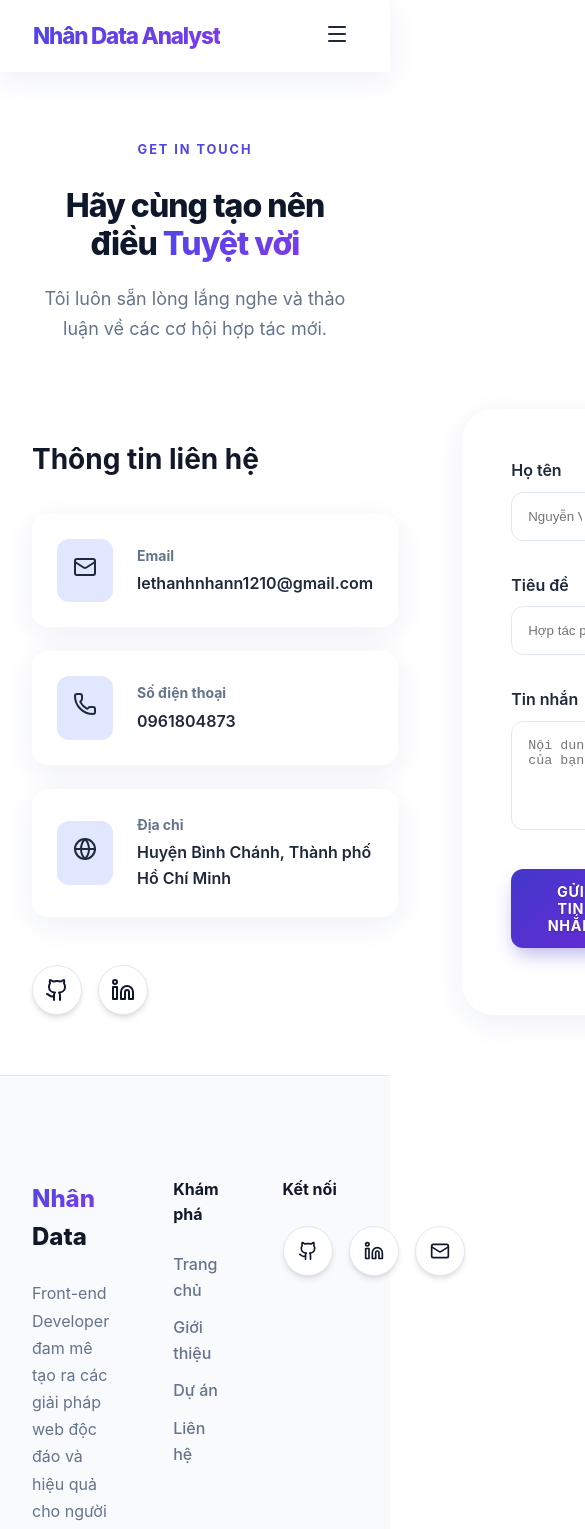
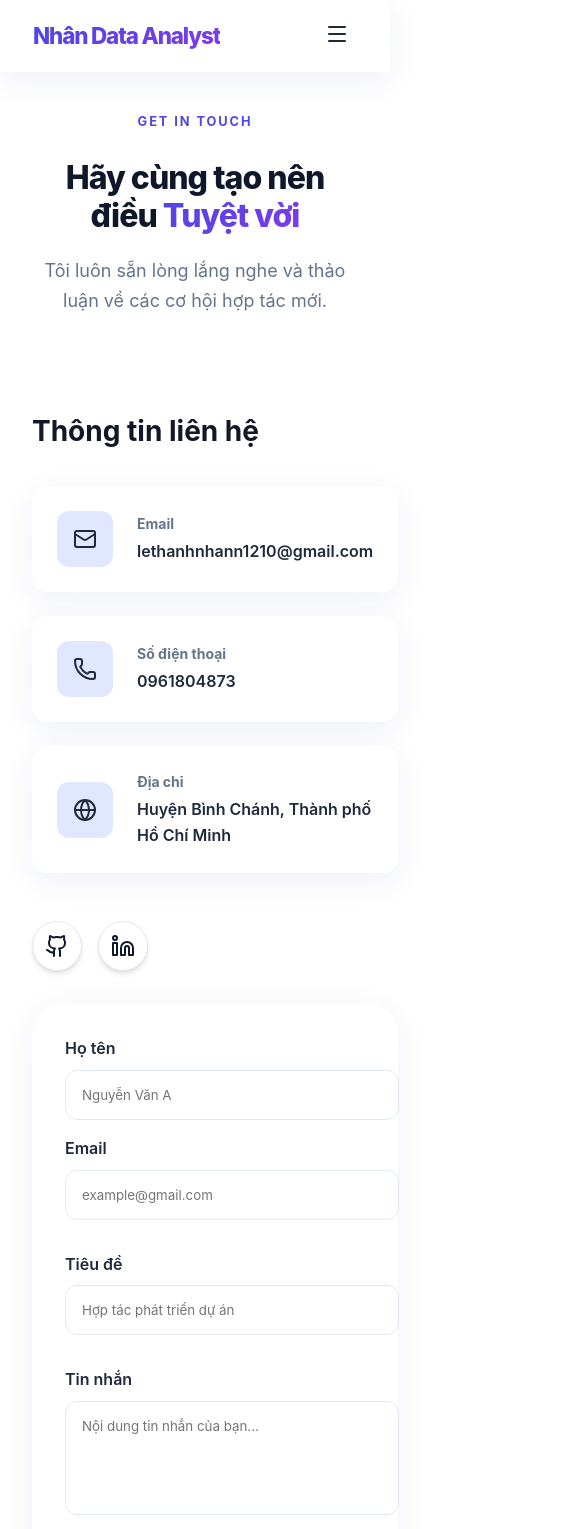
Before and after one commit to LeThanhNhan1210/Portfolio-Nhan, a React (Vite) app in the folder react-portfolio/: page /Portfolio-Nhan/contact in a window 390 px wide. Shown: the top 1529 px of the page, 585 px wide, since content can reach past the window. Built offline with nearby package versions, Linux system fonts and the light colour scheme.

Commit message:
Final front end web
Final

```diff
--- a/react-portfolio/package.json
+++ b/react-portfolio/package.json
@@ -8,7 +8,7 @@
     "build": "vite build",
     "lint": "eslint .",
     "preview": "vite preview",
-    "deploy": "npm run build && gh-pages -d dist"
+    "deploy": "npm run build && gh-pages -d docs"
   },
   "dependencies": {
     "@emailjs/browser": "^4.4.1",
--- a/react-portfolio/src/components/layout/Footer.jsx
+++ b/react-portfolio/src/components/layout/Footer.jsx
@@ -1,33 +1,34 @@
 import * as Icons from "lucide-react";
 import { personalInfo } from "../../data/personal";
+import "../../styles/Footer.css";
 
 function Footer() {
     return (
-        <footer style={{ padding: '80px 0 40px', background: 'var(--bg-alt)', borderTop: '1px solid var(--border)' }}>
+        <footer className="footer">
             <div className="container">
-                <div style={{ display: 'grid', gridTemplateColumns: '1.5fr 1fr 1fr', gap: '4rem', marginBottom: '4rem' }}>
+                <div className="footer-container">
                     <div className="footer-brand">
-                        <h3 style={{ fontSize: '1.5rem', fontWeight: 800, marginBottom: '1.5rem' }}>
+                        <h3>
                             <span className="gradient-text">{personalInfo.name.split(' ')[0]}</span> {personalInfo.name.split(' ')[1]}
                         </h3>
-                        <p style={{ color: 'var(--text-muted)', lineHeight: '1.7', maxWidth: '300px' }}>
+                        <p>
                             Front-end Developer đam mê tạo ra các giải pháp web độc đáo và hiệu quả cho người dùng.
                         </p>
                     </div>
 
-                    <div className="footer-links">
-                        <h4 style={{ fontWeight: 700, marginBottom: '1.5rem' }}>Khám phá</h4>
-                        <ul style={{ listStyle: 'none', padding: 0, display: 'flex', flexDirection: 'column', gap: '0.75rem' }}>
-                            <li><a href="/" style={{ color: 'var(--text-muted)', textDecoration: 'none' }}>Trang chủ</a></li>
-                            <li><a href="/about" style={{ color: 'var(--text-muted)', textDecoration: 'none' }}>Giới thiệu</a></li>
-                            <li><a href="/projects" style={{ color: 'var(--text-muted)', textDecoration: 'none' }}>Dự án</a></li>
-                            <li><a href="/contact" style={{ color: 'var(--text-muted)', textDecoration: 'none' }}>Liên hệ</a></li>
+                    <div className="footer-section footer-links">
+                        <h4>Khám phá</h4>
+                        <ul>
+                            <li><a href="/">Trang chủ</a></li>
+                            <li><a href="/about">Giới thiệu</a></li>
+                            <li><a href="/projects">Dự án</a></li>
+                            <li><a href="/contact">Liên hệ</a></li>
                         </ul>
                     </div>
 
-                    <div className="footer-social">
-                        <h4 style={{ fontWeight: 700, marginBottom: '1.5rem' }}>Kết nối</h4>
-                        <div style={{ display: 'flex', gap: '1rem' }}>
+                    <div className="footer-section footer-social">
+                        <h4>Kết nối</h4>
+                        <div className="footer-social-icons">
                             <a href={personalInfo.github} className="btn-icon" target="_blank" rel="noopener noreferrer">
                                 <Icons.Github size={20} />
                             </a>
@@ -41,8 +42,8 @@ function Footer() {
                     </div>
                 </div>
 
-                <div style={{ borderTop: '1px solid var(--border)', paddingTop: '40px', textAlign: 'center' }}>
-                    <p style={{ color: 'var(--text-muted)', fontSize: '0.875rem' }}>
+                <div className="copyright">
+                    <p>
                         &copy; {new Date().getFullYear()} {personalInfo.name}. Built with React & Passion.
                     </p>
                 </div>
--- a/react-portfolio/src/data/personal.js
+++ b/react-portfolio/src/data/personal.js
@@ -11,5 +11,5 @@ export const personalInfo = {
     address: "Huyện Bình Chánh, Thành phố Hồ Chí Minh",
     dob: "12/10/2004",
     gender: "Nam",
-    avatar: "/avartar.png"
+    avatar: "/Portfolio-Nhan/avartar.png"
 };
--- a/react-portfolio/src/data/projects.js
+++ b/react-portfolio/src/data/projects.js
@@ -6,7 +6,7 @@ export const projects = [
         description: "Dashboard phân tích bán hàng với dự báo xu hướng, phân tích RFM khách hàng, và tối ưu hóa giảm giá.",
         github: "https://github.com/LeThanhNhan1210",
         demo: "#",
-        image: "/ShoeShop.png"
+        image: "/Portfolio-Nhan/ShoeShop.png"
     },
     {
         id: 2,
@@ -15,6 +15,6 @@ export const projects = [
         description: "Hệ thống BI quản lý nhà hàng: tối ưu kho hàng, phân tích doanh số, và dự báo nhu cầu sản phẩm.",
         github: "https://github.com/LeThanhNhan1210",
         demo: "#",
-        image: "/ChayRestaurant.png"
+        image: "/Portfolio-Nhan/ChayRestaurant.png"
     }
 ];
--- a/react-portfolio/src/pages/Contact.jsx
+++ b/react-portfolio/src/pages/Contact.jsx
@@ -2,6 +2,7 @@ import * as Icons from "lucide-react";
 import { personalInfo } from "../data/personal";
 import { useState, useRef } from "react";
 import emailjs from "@emailjs/browser";
+import "../styles/Contact.css";
 
 function Contact() {
     const formRef = useRef();
@@ -13,11 +14,12 @@ function Contact() {
         setIsSending(true);
         setStatus({ type: '', message: '' });
 
-        const SERVICE_ID = 'YOUR_SERVICE_ID';
-        const TEMPLATE_ID = 'YOUR_TEMPLATE_ID';
-        const PUBLIC_KEY = 'YOUR_PUBLIC_KEY';
+        const SERVICE_ID = 'service_km0xqfb';
+        const TEMPLATE_ID_ADMIN = 'template_wvkt8dd';
+        const TEMPLATE_ID_AUTOREPLY = 'template_2aqfioa';
+        const PUBLIC_KEY = 'AavL0EmPFUV1sdxMc';
 
-        if (SERVICE_ID.startsWith('YOUR_') || TEMPLATE_ID.startsWith('YOUR_') || PUBLIC_KEY.startsWith('YOUR_')) {
+        if (SERVICE_ID.startsWith('YOUR_') || TEMPLATE_ID_ADMIN.startsWith('YOUR_') || PUBLIC_KEY.startsWith('YOUR_')) {
             setStatus({
                 type: 'error',
                 message: 'Vui lòng hoàn tất cấu hình SERVICE_ID, TEMPLATE_ID và PUBLIC_KEY trong code trước khi gửi.'
@@ -26,13 +28,35 @@ function Contact() {
             return;
         }
 
+        const formData = new FormData(formRef.current);
+        const templateParams = {
+            // Admin template uses these exact names
+            name: formData.get('user_name'),
+            email: formData.get('user_email'),
+            message: formData.get('message'),
+            // Standard params for other logic/templates
+            user_name: formData.get('user_name'),
+            user_email: formData.get('user_email'),
+            subject: formData.get('subject'),
+            to_email: formData.get('user_email'), // Fallback for auto-reply
+            reply_to: formData.get('user_email'), // Standard for reply-to
+        };
+
         try {
-            await emailjs.sendForm(
-                SERVICE_ID,
-                TEMPLATE_ID,
-                formRef.current,
-                PUBLIC_KEY
-            );
+            await Promise.all([
+                emailjs.send(
+                    SERVICE_ID,
+                    TEMPLATE_ID_ADMIN,
+                    templateParams,
+                    PUBLIC_KEY
+                ),
+                emailjs.send(
+                    SERVICE_ID,
+                    TEMPLATE_ID_AUTOREPLY,
+                    templateParams,
+                    PUBLIC_KEY
+                )
+            ]);
 
             setStatus({ type: 'success', message: 'Cảm ơn bạn! Tin nhắn của bạn đã được gửi thành công.' });
             formRef.current.reset();
@@ -48,7 +72,7 @@ function Contact() {
     };
 
     return (
-        <div className="contact-page" style={{ paddingTop: '80px' }}>
+        <div className="contact-page">
             <section className="contact-hero">
                 <div className="container">
                     <div className="section-header">
@@ -57,48 +81,43 @@ function Contact() {
                         <p>Tôi luôn sẵn lòng lắng nghe và thảo luận về các cơ hội hợp tác mới.</p>
                     </div>
 
-                    <div style={{
-                        display: 'grid',
-                        gridTemplateColumns: '1fr 1.5fr',
-                        gap: '4rem',
-                        marginTop: '4rem'
-                    }}>
+                    <div className="contact-container">
                         <div className="contact-info">
-                            <h3 style={{ fontSize: '1.75rem', marginBottom: '2rem' }}>Thông tin liên hệ</h3>
+                            <h3>Thông tin liên hệ</h3>
 
                             <div className="contact-methods">
-                                <div className="contact-method glass" style={{ padding: '1.5rem', borderRadius: '1rem', marginBottom: '1.5rem', display: 'flex', alignItems: 'center', gap: '1.5rem' }}>
-                                    <div className="icon-wrapper" style={{ background: 'var(--primary-light)', padding: '1rem', borderRadius: '0.75rem' }}>
+                                <div className="contact-method glass">
+                                    <div className="contact-icon-wrapper">
                                         <Icons.Mail className="gradient-text" />
                                     </div>
-                                    <div>
-                                        <h4 style={{ margin: '0 0 0.25rem', fontSize: '0.875rem', color: 'var(--text-muted)' }}>Email</h4>
-                                        <p style={{ margin: 0, fontWeight: 600 }}>{personalInfo.email}</p>
+                                    <div className="contact-details">
+                                        <h4>Email</h4>
+                                        <p>{personalInfo.email}</p>
                                     </div>
                                 </div>
 
-                                <div className="contact-method glass" style={{ padding: '1.5rem', borderRadius: '1rem', marginBottom: '1.5rem', display: 'flex', alignItems: 'center', gap: '1.5rem' }}>
-                                    <div className="icon-wrapper" style={{ background: 'var(--primary-light)', padding: '1rem', borderRadius: '0.75rem' }}>
+                                <div className="contact-method glass">
+                                    <div className="contact-icon-wrapper">
                                         <Icons.Phone className="gradient-text" />
                                     </div>
-                                    <div>
-                                        <h4 style={{ margin: '0 0 0.25rem', fontSize: '0.875rem', color: 'var(--text-muted)' }}>Số điện thoại</h4>
-                                        <p style={{ margin: 0, fontWeight: 600 }}>{personalInfo.phone}</p>
+                                    <div className="contact-details">
+                                        <h4>Số điện thoại</h4>
+                                        <p>{personalInfo.phone}</p>
                                     </div>
                                 </div>
 
-                                <div className="contact-method glass" style={{ padding: '1.5rem', borderRadius: '1rem', display: 'flex', alignItems: 'center', gap: '1.5rem' }}>
-                                    <div className="icon-wrapper" style={{ background: 'var(--primary-light)', padding: '1rem', borderRadius: '0.75rem' }}>
+                                <div className="contact-method glass">
+                                    <div className="contact-icon-wrapper">
                                         <Icons.Globe className="gradient-text" />
                                     </div>
-                                    <div>
-                                        <h4 style={{ margin: '0 0 0.25rem', fontSize: '0.875rem', color: 'var(--text-muted)' }}>Địa chỉ</h4>
-                                        <p style={{ margin: 0, fontWeight: 600 }}>{personalInfo.address}</p>
+                                    <div className="contact-details">
+                                        <h4>Địa chỉ</h4>
+                                        <p>{personalInfo.address}</p>
                                     </div>
                                 </div>
                             </div>
 
-                            <div className="social-links" style={{ marginTop: '3rem', display: 'flex', gap: '1rem' }}>
+                            <div className="social-links">
                                 <a href={personalInfo.github} className="btn-icon" target="_blank" rel="noopener noreferrer">
                                     <Icons.Github />
                                 </a>
@@ -108,41 +127,34 @@ function Contact() {
                             </div>
                         </div>
 
-                        <div className="contact-form-container glass" style={{ padding: '3rem', borderRadius: '2rem' }}>
-                            <form ref={formRef} onSubmit={handleSubmit} style={{ display: 'flex', flexDirection: 'column', gap: '2rem' }}>
-                                <div style={{ display: 'grid', gridTemplateColumns: '1fr 1fr', gap: '2rem' }}>
+                        <div className="contact-form-container glass">
+                            <form ref={formRef} onSubmit={handleSubmit} className="contact-form">
+                                <div className="form-row">
                                     <div className="form-group">
-                                        <label style={{ display: 'block', marginBottom: '0.5rem', fontWeight: 600 }}>Họ tên</label>
-                                        <input name="user_name" type="text" placeholder="Nguyễn Văn A" required style={{ width: '100%', padding: '1rem', borderRadius: '0.75rem', border: '1px solid var(--border)', background: 'white', display: 'block' }} />
+                                        <label>Họ tên</label>
+                                        <input name="user_name" type="text" placeholder="Nguyễn Văn A" required className="form-input" />
                                     </div>
                                     <div className="form-group">
-                                        <label style={{ display: 'block', marginBottom: '0.5rem', fontWeight: 600 }}>Email</label>
-                                        <input name="user_email" type="email" placeholder="example@gmail.com" required style={{ width: '100%', padding: '1rem', borderRadius: '0.75rem', border: '1px solid var(--border)', background: 'white', display: 'block' }} />
+                                        <label>Email</label>
+                                        <input name="user_email" type="email" placeholder="example@gmail.com" required className="form-input" />
                                     </div>
                                 </div>
                                 <div className="form-group">
-                                    <label style={{ display: 'block', marginBottom: '0.5rem', fontWeight: 600 }}>Tiêu đề</label>
-                                    <input name="subject" type="text" placeholder="Hợp tác phát triển dự án" required style={{ width: '100%', padding: '1rem', borderRadius: '0.75rem', border: '1px solid var(--border)', background: 'white' }} />
+                                    <label>Tiêu đề</label>
+                                    <input name="subject" type="text" placeholder="Hợp tác phát triển dự án" required className="form-input" />
                                 </div>
                                 <div className="form-group">
-                                    <label style={{ display: 'block', marginBottom: '0.5rem', fontWeight: 600 }}>Tin nhắn</label>
-                                    <textarea name="message" rows="5" placeholder="Nội dung tin nhắn của bạn..." required style={{ width: '100%', padding: '1rem', borderRadius: '0.75rem', border: '1px solid var(--border)', background: 'white', resize: 'none' }}></textarea>
+                                    <label>Tin nhắn</label>
+                                    <textarea name="message" rows="5" placeholder="Nội dung tin nhắn của bạn..." required className="form-textarea"></textarea>
                                 </div>
 
                                 {status.message && (
-                                    <div style={{
-                                        padding: '1rem',
-                                        borderRadius: '0.75rem',
-                                        backgroundColor: status.type === 'success' ? 'rgba(34, 197, 94, 0.1)' : 'rgba(239, 68, 68, 0.1)',
-                                        color: status.type === 'success' ? '#15803d' : '#b91c1c',
-                                        fontSize: '0.875rem',
-                                        fontWeight: 500
-                                    }}>
+                                    <div className={`status-message ${status.type === 'success' ? 'status-success' : 'status-error'}`}>
                                         {status.message}
                                     </div>
                                 )}
 
-                                <button type="submit" className="btn btn-primary" disabled={isSending} style={{ width: '100%', opacity: isSending ? 0.7 : 1 }}>
+                                <button type="submit" className="btn btn-primary submit-btn" disabled={isSending} style={{ opacity: isSending ? 0.7 : 1 }}>
                                     {isSending ? 'Đang gửi...' : 'Gửi tin nhắn'}
                                     {!isSending && <Icons.Send size={18} />}
                                 </button>
--- /dev/null
+++ b/react-portfolio/src/styles/Contact.css
@@ -0,0 +1,135 @@
+.contact-page {
+    padding-top: 80px;
+    min-height: 100vh;
+}
+
+.contact-hero {
+    padding: 2rem 0;
+}
+
+.contact-container {
+    display: grid;
+    grid-template-columns: 1fr 1.5fr;
+    gap: 4rem;
+    margin-top: 4rem;
+}
+
+.contact-info h3 {
+    font-size: 1.75rem;
+    margin-bottom: 2rem;
+}
+
+.contact-method {
+    padding: 1.5rem;
+    border-radius: 1rem;
+    margin-bottom: 1.5rem;
+    display: flex;
+    align-items: center;
+    gap: 1.5rem;
+}
+
+.contact-icon-wrapper {
+    background: var(--primary-light);
+    padding: 1rem;
+    border-radius: 0.75rem;
+    display: flex;
+    align-items: center;
+    justify-content: center;
+}
+
+.contact-details h4 {
+    margin: 0 0 0.25rem;
+    font-size: 0.875rem;
+    color: var(--text-muted);
+}
+
+.contact-details p {
+    margin: 0;
+    font-weight: 600;
+}
+
+.social-links {
+    margin-top: 3rem;
+    display: flex;
+    gap: 1rem;
+}
+
+.contact-form-container {
+    padding: 3rem;
+    border-radius: 2rem;
+}
+
+.contact-form {
+    display: flex;
+    flex-direction: column;
+    gap: 2rem;
+}
+
+.form-row {
+    display: grid;
+    grid-template-columns: 1fr 1fr;
+    gap: 2rem;
+}
+
+.form-group label {
+    display: block;
+    margin-bottom: 0.5rem;
+    font-weight: 600;
+}
+
+.form-input, .form-textarea {
+    width: 100%;
+    padding: 1rem;
+    border-radius: 0.75rem;
+    border: 1px solid var(--border);
+    background: white;
+    display: block;
+    font-family: inherit;
+}
+
+.form-textarea {
+    resize: none;
+}
+
+.status-message {
+    padding: 1rem;
+    border-radius: 0.75rem;
+    font-size: 0.875rem;
+    font-weight: 500;
+}
+
+.status-success {
+    background-color: rgba(34, 197, 94, 0.1);
+    color: #15803d;
+}
+
+.status-error {
+    background-color: rgba(239, 68, 68, 0.1);
+    color: #b91c1c;
+}
+
+.submit-btn {
+    width: 100%;
+    display: flex;
+    align-items: center;
+    justify-content: center;
+    gap: 0.5rem;
+}
+
+@media (max-width: 900px) {
+    .contact-container {
+        grid-template-columns: 1fr;
+        gap: 2rem;
+    }
+
+    .contact-form-container {
+        padding: 2rem;
+    }
+}
+
+@media (max-width: 600px) {
+    .form-row {
+        grid-template-columns: 1fr;
+        gap: 1rem;
+    }
+}
--- /dev/null
+++ b/react-portfolio/src/styles/Footer.css
@@ -0,0 +1,93 @@
+.footer {
+    padding: 80px 0 40px;
+    background: var(--bg-alt);
+    border-top: 1px solid var(--border);
+}
+
+.footer-container {
+    display: grid;
+    grid-template-columns: 1.5fr 1fr 1fr;
+    gap: 4rem;
+    margin-bottom: 4rem;
+}
+
+.footer-brand h3 {
+    font-size: 1.5rem;
+    font-weight: 800;
+    margin-bottom: 1.5rem;
+}
+
+.footer-brand p {
+    color: var(--text-muted);
+    line-height: 1.7;
+    max-width: 300px;
+}
+
+.footer-section h4 {
+    font-weight: 700;
+    margin-bottom: 1.5rem;
+}
+
+.footer-links ul {
+    list-style: none;
+    padding: 0;
+    display: flex;
+    flex-direction: column;
+    gap: 0.75rem;
+}
+
+.footer-links a {
+    color: var(--text-muted);
+    text-decoration: none;
+    transition: color 0.3s ease;
+}
+
+.footer-links a:hover {
+    color: var(--primary);
+}
+
+.footer-social-icons {
+    display: flex;
+    gap: 1rem;
+}
+
+.copyright {
+    border-top: 1px solid var(--border);
+    padding-top: 40px;
+    text-align: center;
+}
+
+.copyright p {
+    color: var(--text-muted);
+    font-size: 0.875rem;
+}
+
+@media (max-width: 900px) {
+    .footer-container {
+        grid-template-columns: 1fr 1fr;
+        gap: 3rem;
+    }
+}
+
+@media (max-width: 600px) {
+    .footer-container {
+        grid-template-columns: 1fr;
+        gap: 2rem;
+    }
+
+    .footer-brand,
+    .footer-section {
+        text-align: center;
+        align-items: center;
+        display: flex;
+        flex-direction: column;
+    }
+
+    .footer-brand p {
+        margin: 0 auto;
+    }
+
+    .footer-social-icons {
+        justify-content: center;
+    }
+}
```
Also changed, not shown: 7 other files (tests, documents, lock files or other folders).
